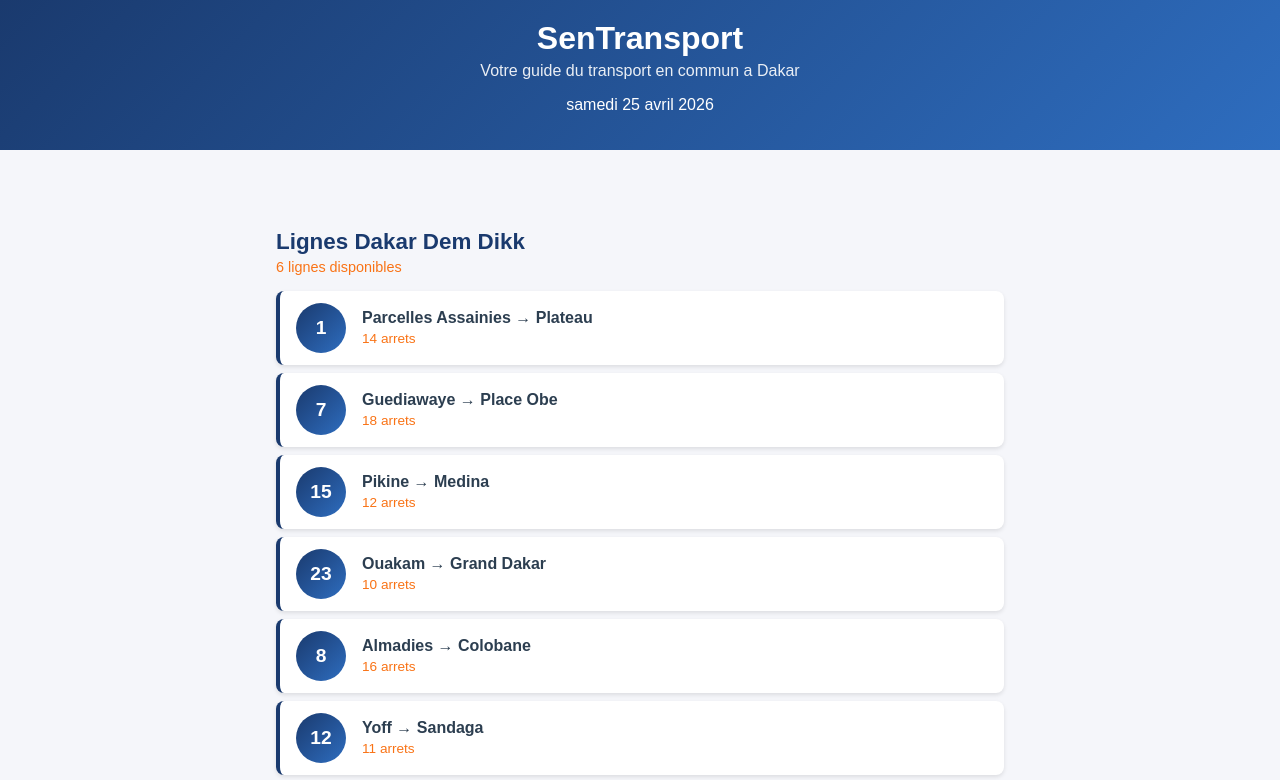
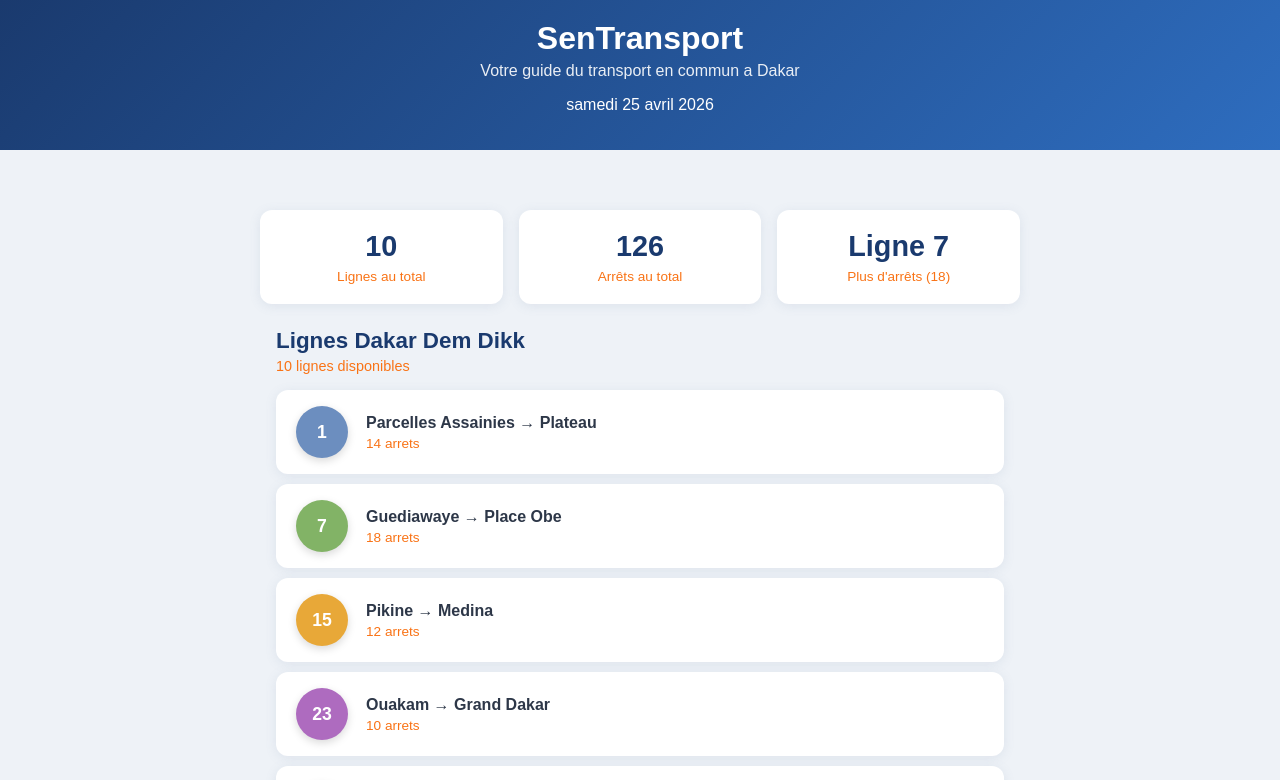
Before and after one commit to Medina05-cyber/sentransport, a React (Create React App) app: page / in a window 1280 px wide. Shown: the top 780 px of the page. Built offline with nearby package versions, Linux system fonts and the light colour scheme.

Commit message:
Lab 2 : exercices couleurs, StatReseau et nouvelles lignes

```diff
--- a/src/App.css
+++ b/src/App.css
@@ -1,7 +1,7 @@
 .App {
   font-family: Arial, sans-serif;
   min-height: 100vh;
-  background-color: #f5f6fa;
+  background-color: #eef2f7;
   display: flex;
   flex-direction: column;
 }
--- a/src/App.js
+++ b/src/App.js
@@ -2,21 +2,27 @@
 import Header from './Header';
 import ListeLigne from './ListeLigne';
 import Footer from './Footer';
+import StatReseau from './StatReseau';
 
 function App() {
   const lignes = [
-    { id: 1, numero: "1", depart: "Parcelles Assainies", arrivee: "Plateau", arrets: 14 },
-    { id: 2, numero: "7", depart: "Guediawaye", arrivee: "Place Obe", arrets: 18 },
-    { id: 3, numero: "15", depart: "Pikine", arrivee: "Medina", arrets: 12 },
-    { id: 4, numero: "23", depart: "Ouakam", arrivee: "Grand Dakar", arrets: 10 },
-    { id: 5, numero: "8", depart: "Almadies", arrivee: "Colobane", arrets: 16 },
-    { id: 6, numero: "12", depart: "Yoff", arrivee: "Sandaga", arrets: 11 },
+    { id: 1, numero: "1", depart: "Parcelles Assainies", arrivee: "Plateau", arrets: 14, couleur: "#6c8ebf" },
+    { id: 2, numero: "7", depart: "Guediawaye", arrivee: "Place Obe", arrets: 18, couleur: "#82b366" },
+    { id: 3, numero: "15", depart: "Pikine", arrivee: "Medina", arrets: 12, couleur: "#e8a838" },
+    { id: 4, numero: "23", depart: "Ouakam", arrivee: "Grand Dakar", arrets: 10, couleur: "#ae6bbf" },
+    { id: 5, numero: "8", depart: "Almadies", arrivee: "Colobane", arrets: 16, couleur: "#e05c5c" },
+    { id: 6, numero: "12", depart: "Yoff", arrivee: "Sandaga", arrets: 11, couleur: "#5b9fad" },
+    { id: 7, numero: "31", depart: "Medina", arrivee: "Sacre Coeur", arrets: 8, couleur: "#e67e22" },
+    { id: 8, numero: "42", depart: "Ouest Foire", arrivee: "Plateau", arrets: 13, couleur: "#27ae60" },
+    { id: 9, numero: "18", depart: "Almadies", arrivee: "Medina", arrets: 15, couleur: "#8e44ad" },
+    { id: 10, numero: "55", depart: "Sacre Coeur", arrivee: "Ouest Foire", arrets: 9, couleur: "#2980b9" },
   ];
 
   return (
     <div className="App">
       <Header />
       <main className="contenu">
+        <StatReseau lignes={lignes} />
         <ListeLigne lignes={lignes} />
       </main>
       <Footer />
--- a/src/LigneBus.css
+++ b/src/LigneBus.css
@@ -1,34 +1,34 @@
 .ligne-bus {
   display: flex;
   align-items: center;
-  padding: 12px 16px;
-  margin: 8px 0;
+  padding: 16px 20px;
+  margin: 10px 0;
   background-color: #ffffff;
-  border-radius: 8px;
-  border-left: 4px solid #1a3a6e;
-  box-shadow: 0 2px 4px rgba(0, 0, 0, 0.1);
+  border-radius: 12px;
+  border: none;
+  box-shadow: 0 2px 12px rgba(99, 120, 155, 0.12);
   cursor: pointer;
-  transition: transform 0.2s, box-shadow 0.2s;
+  transition: transform 0.2s ease, box-shadow 0.2s ease;
 }
 
 .ligne-bus:hover {
-  transform: translateX(4px);
-  box-shadow: 0 4px 8px rgba(234, 88, 12, 0.2);
+  transform: translateY(-3px);
+  box-shadow: 0 6px 20px rgba(99, 120, 155, 0.2);
 }
 
 .ligne-numero {
-  background: linear-gradient(135deg, #1a3a6e, #2e6dbf);
   color: white;
   font-weight: bold;
-  font-size: 1.2rem;
-  width: 50px;
-  height: 50px;
+  font-size: 1.1rem;
+  width: 52px;
+  height: 52px;
   border-radius: 50%;
   display: flex;
   align-items: center;
   justify-content: center;
-  margin-right: 16px;
+  margin-right: 18px;
   flex-shrink: 0;
+  box-shadow: 0 3px 8px rgba(0, 0, 0, 0.15);
 }
 
 .ligne-info {
@@ -39,7 +39,7 @@
 .ligne-trajet {
   font-size: 1rem;
   font-weight: 600;
-  color: #2c3e50;
+  color: #2d3748;
 }
 
 .ligne-arrets {
--- a/src/LigneBus.js
+++ b/src/LigneBus.js
@@ -1,9 +1,14 @@
 import './LigneBus.css';
 
-function LigneBus({ numero, depart, arrivee, arrets }) {
+function LigneBus({ numero, depart, arrivee, arrets, couleur }) {
   return (
     <div className="ligne-bus">
-      <div className="ligne-numero">{numero}</div>
+      <div
+        className="ligne-numero"
+        style={{ background: couleur }}
+      >
+        {numero}
+      </div>
       <div className="ligne-info">
         <span className="ligne-trajet">
           {depart} → {arrivee}
--- a/src/ListeLigne.js
+++ b/src/ListeLigne.js
@@ -15,6 +15,7 @@
           depart={ligne.depart}
           arrivee={ligne.arrivee}
           arrets={ligne.arrets}
+          couleur={ligne.couleur}
         />
       ))}
     </div>
--- /dev/null
+++ b/src/StatReseau.css
@@ -0,0 +1,32 @@
+.stat-reseau {
+  display: flex;
+  gap: 16px;
+  margin-bottom: 24px;
+}
+
+.stat-carte {
+  background-color: white;
+  border-radius: 12px;
+  padding: 20px;
+  flex: 1;
+  text-align: center;
+  box-shadow: 0 2px 12px rgba(99, 120, 155, 0.12);
+  transition: transform 0.2s ease;
+}
+
+.stat-carte:hover {
+  transform: translateY(-3px);
+}
+
+.stat-chiffre {
+  font-size: 1.8rem;
+  font-weight: bold;
+  color: #1a3a6e;
+  margin: 0;
+}
+
+.stat-label {
+  font-size: 0.85rem;
+  color: #f97316;
+  margin: 6px 0 0 0;
+}
--- /dev/null
+++ b/src/StatReseau.js
@@ -0,0 +1,29 @@
+import './StatReseau.css';
+
+function StatReseau({ lignes }) {
+  const totalLignes = lignes.length;
+
+  const totalArrets = lignes.reduce((acc, ligne) => acc + ligne.arrets, 0);
+
+  const ligneMax = lignes.reduce((max, ligne) =>
+    ligne.arrets > max.arrets ? ligne : max, lignes[0]);
+
+  return (
+    <div className="stat-reseau">
+      <div className="stat-carte">
+        <h3 className="stat-chiffre">{totalLignes}</h3>
+        <p className="stat-label">Lignes au total</p>
+      </div>
+      <div className="stat-carte">
+        <h3 className="stat-chiffre">{totalArrets}</h3>
+        <p className="stat-label">Arrêts au total</p>
+      </div>
+      <div className="stat-carte">
+        <h3 className="stat-chiffre">Ligne {ligneMax.numero}</h3>
+        <p className="stat-label">Plus d'arrêts ({ligneMax.arrets})</p>
+      </div>
+    </div>
+  );
+}
+
+export default StatReseau;
```
